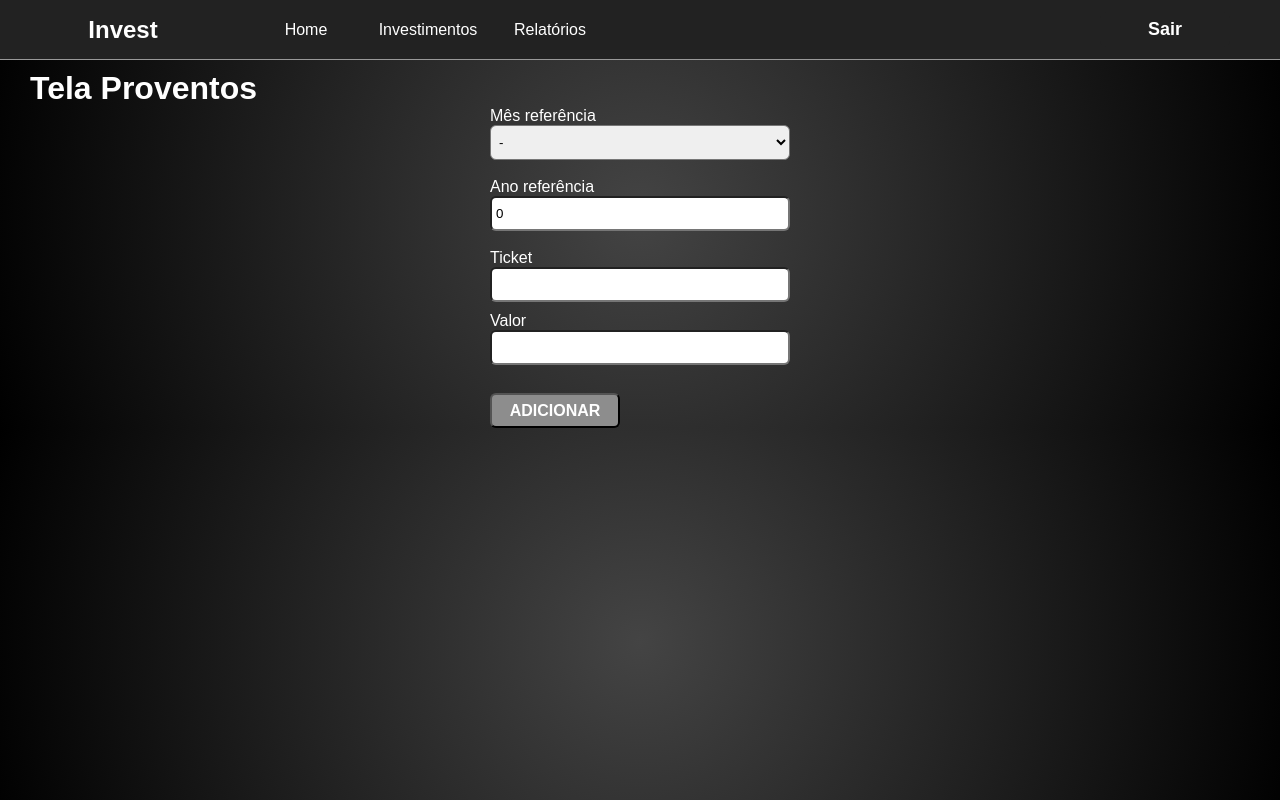
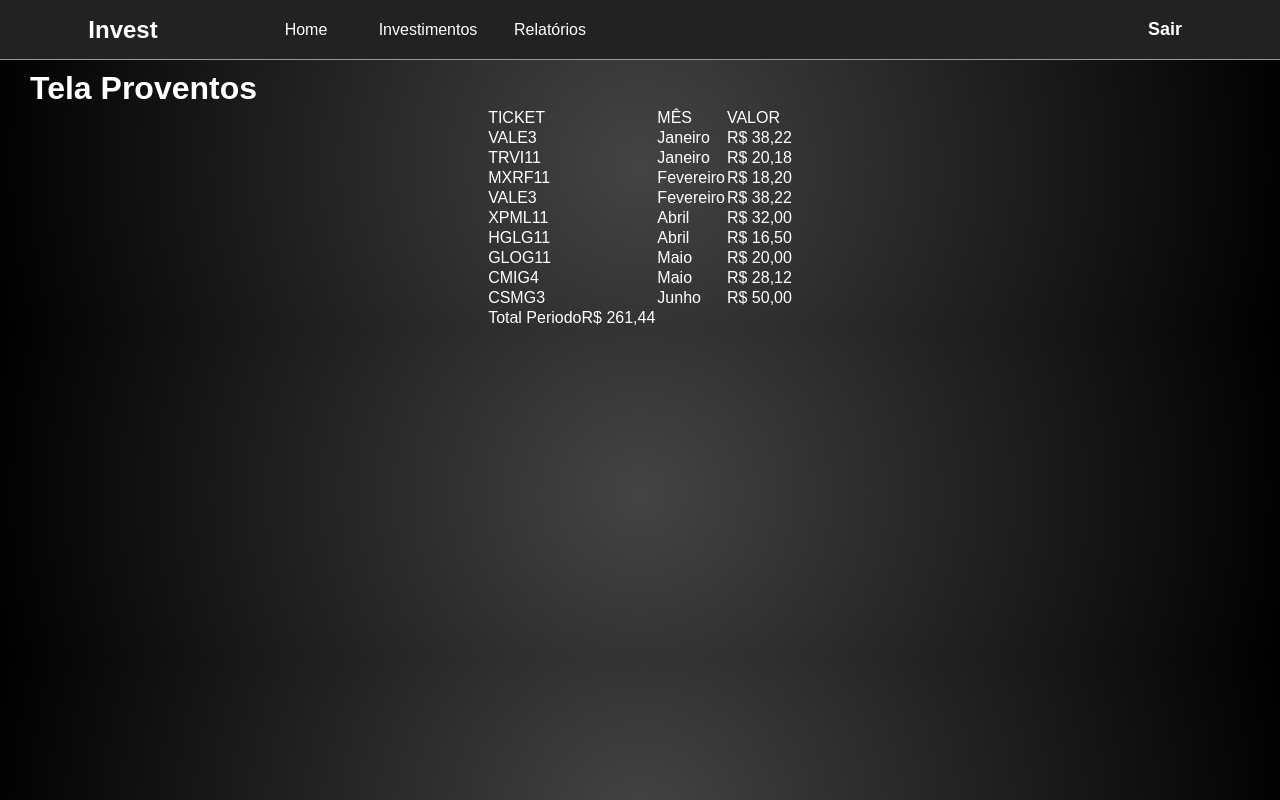
Before and after one commit to guilhermearaujo14/InvestimentoFrontEnd, a React (Vite) app: page /Proventos in a window 1280 px wide. Built offline with nearby package versions, Linux system fonts and the light colour scheme.

Commit message:
Criado uma estrutura para simular proventos... e também alterada estrutura da tela de proventos

```diff
--- a/src/components/Modal/ModalAdicionarProventos/index.jsx
+++ b/src/components/Modal/ModalAdicionarProventos/index.jsx
@@ -9,7 +9,8 @@ function AdicionarProventos({ isOpen }){
     let meses = MontaListaMeses();
     const [proventos, setProventos] = useState({mes: '', anoForm: ano, papel: '', valorUnitario: ''})
 
-    return(
+if(isOpen){
+   return(
         <div className="container-modal">
             <div className="container-modal-corpo">
                 <div className="container-modal-header">
@@ -60,6 +61,9 @@ function AdicionarProventos({ isOpen }){
             </div>
         </div>
     )
+}else{
+    null
+}
 }
 
 export default AdicionarProventos;
--- a/src/pages/Login/index.jsx
+++ b/src/pages/Login/index.jsx
@@ -75,7 +75,7 @@ try {
                 <Link to={'/Proventos'}> Proventos</Link>
             </div>
             <Carregando isOpen={isCarregando} mensagem={''}/>
-            <Proventos isOpen={true} />
+            <Proventos isOpen={false} />
         </div>
     )
 }
--- /dev/null
+++ b/src/pages/Proventos/dados.js
@@ -0,0 +1,85 @@
+    const dados = [
+    {
+        ID: 1,
+        MES: "Janeiro",
+        ANO: 2024,
+        PAPEL: 'VALE3',
+        VALOR: 38.22,
+        USUARIO_ID: 1,
+        DATA_INCLUSAO: '01/01/2024'
+    },
+    {
+        ID: 2,
+        MES: "Janeiro",
+        ANO: 2024,
+        PAPEL: 'TRVI11',
+        VALOR: 20.18,
+        USUARIO_ID: 1,
+        DATA_INCLUSAO: '01/01/2024'
+    },
+    {
+        ID: 3,
+        MES: "Fevereiro",
+        ANO: 2024,
+        PAPEL: 'MXRF11',
+        VALOR: 18.20,
+        USUARIO_ID: 1,
+        DATA_INCLUSAO: '01/01/2024'
+    },
+    {
+        ID: 4,
+        MES: "Fevereiro",
+        ANO: 2024,
+        PAPEL: 'VALE3',
+        VALOR: 38.22,
+        USUARIO_ID: 1,
+        DATA_INCLUSAO: '01/01/2024'
+    },
+    {
+        ID: 5,
+        MES: "Abril",
+        ANO: 2024,
+        PAPEL: 'XPML11',
+        VALOR: 32.00,
+        USUARIO_ID: 1,
+        DATA_INCLUSAO: '01/01/2024'
+    },
+    {
+        ID: 6,
+        MES: "Abril",
+        ANO: 2024,
+        PAPEL: 'HGLG11',
+        VALOR: 16.50,
+        USUARIO_ID: 1,
+        DATA_INCLUSAO: '01/01/2024'
+    },
+    {
+        ID: 7,
+        MES: "Maio",
+        ANO: 2024,
+        PAPEL: 'GLOG11',
+        VALOR: 20,
+        USUARIO_ID: 1,
+        DATA_INCLUSAO: '01/01/2024'
+    },
+    {
+        ID: 8,
+        MES: "Maio",
+        ANO: 2024,
+        PAPEL: 'CMIG4',
+        VALOR: 28.12,
+        USUARIO_ID: 1,
+        DATA_INCLUSAO: '01/01/2024'
+    },
+    {
+        ID: 8,
+        MES: "Junho",
+        ANO: 2024,
+        PAPEL: 'CSMG3',
+        VALOR: 50.00,
+        USUARIO_ID: 1,
+        DATA_INCLUSAO: '01/01/2024'
+    },
+
+]
+export default dados
--- a/src/pages/Proventos/index.jsx
+++ b/src/pages/Proventos/index.jsx
@@ -1,32 +1,22 @@
-import { useState} from 'react'
+import { useEffect, useState} from 'react'
 import NavBar from '../../components/navbar'
 import './style.css';
 
+import dados from './dados';
+import FormataMoeda from '../../utils/FormataMoeda'
 
 export default function Proventos(){
-    const [mesRef, setMesRef] = useState();
-    const [anoRef, setAnoRef] = useState(0);
-    const [dadosProventos, setDadosProventos] = useState([]);
-    const [ticket, setTicket] = useState('');
-    const [valor, setValor] = useState();
+    const dadosProventos = dados;
+    const [totalPeriodo, setTotalPeriodo] = useState(0)
+console.log(dados)
 
-    const meses = [{id: 0, nome:'-'}, {id: 1, nome:'Janeiro'}, {id: 2, nome:'Fevereiro'},{id: 3, nome:'Março'},{id: 4, nome:'Abril'},{id: 5, nome:'Maio'},{id: 6, nome:'Junho'},
-    {id: 7, nome:'Julho'},{id: 8, nome:'Agosto'},{id: 9, nome:'Setembro'},{id: 10, nome:'Outubro'},{id: 11, nome:'Novembro'},{id: 12, nome:'Dezembro'}]
-
-
-     const Adicionar = (e)=>{
-        e.preventDefault()
-        setDadosProventos((prevDadosProventos) => [...prevDadosProventos,{
-            mes: mesRef,
-            ano: anoRef,
-            ticket: ticket,
-            valor: valor
-        }])
-
-        setTicket('')
-        setValor('')
-    }
-
+function somaTotal(){
+    const totalPeriodo = dados.reduce((total, item) => total + item.VALOR,0)
+   setTotalPeriodo(totalPeriodo)
+}
+useEffect(()=>{
+    somaTotal()
+},[])
         return(
         <div className="container-proventos">
             <div className="navbar">
@@ -37,48 +27,41 @@ export default function Proventos(){
                 <div className="container-proventos-titulo">
                     <h1>Tela Proventos</h1>
                 </div>
-                <div className="container-cabecalho">
-                        <div className="input-meses">
-                            <label htmlFor="mes">Mês referência</label>
-                            <select name="mes" id="mes" value={mesRef} onChange={(e)=>setMesRef(e.target.value)}>
-                                {
-                                    meses.map((mes)=>
-                                    <option  key={mes.id} >{mes.nome}</option>
-                                    )
-                                }
-                            </select>
-                        </div>
-                        <div className="input-ano">
-                            <label htmlFor="ano">Ano referência</label>
-                            <input type="number" name="ano" id="ano" placeholder='Informe o ano' value={anoRef} onChange={(e)=> setAnoRef(e.target.value)} />
-                        </div>
-                        <div className="input-ticket">
-                            <label htmlFor="ticket">Ticket</label>
-                            <input type="text" name="ticket" id="ticket" value={ticket} onChange={(e)=>setTicket(e.target.value)}/>
-                        </div>
-                        <div className="input-valor">
-                            <label htmlFor="valor">Valor</label>
-                            <input type="number" name="valor" id="valor" value={valor} onChange={(e)=>setValor(e.target.value)} />
-                        </div>
-                    <div className="contaier-btn-adicionar">
-                        <button onClick={Adicionar}>ADICIONAR</button>
-                    </div>
+                <div className="container-proventos-filtros">
+
                 </div>
-                <div className="container-list-proventos">
-                    <ul>
-                        {
-                            dadosProventos.map((provento, index)=>{
-                                return(
-                                    <li key={index}>
-                                        <span>{provento.ano} </span>
-                                        <span>{provento.mes} </span>
-                                        <span>{provento.ticket} </span>
-                                        <span>{provento.valor} </span>
-                                    </li>
-                                )})
-                            }
-                    </ul>
+                <div className="container-proventos-table">
+
+                        <table>
+                            <thead>
+                                <tr>
+                                    <td>TICKET</td>
+                                    <td>MÊS</td>
+                                    <td>VALOR</td>
+                                </tr>
+                            </thead>
+                            <tbody>
+
+                                    {
+
+                                        dadosProventos.map((item)=>{
+                                            return(
+                                                <tr key={item.ID}>
+                                                    <td>{item.PAPEL}</td>
+                                                    <td>{item.MES}</td>
+                                                    <td>{FormataMoeda(item.VALOR)}</td>
+                                                </tr>
+                                            )
+                                        })
+                                    }
+                                <tr>
+                                    <td><span>Total Periodo</span>{FormataMoeda(totalPeriodo)}</td>
+                                </tr>
+                            </tbody>
+                        </table>
+
                 </div>
+
             </div>
         </div>
     )
```
